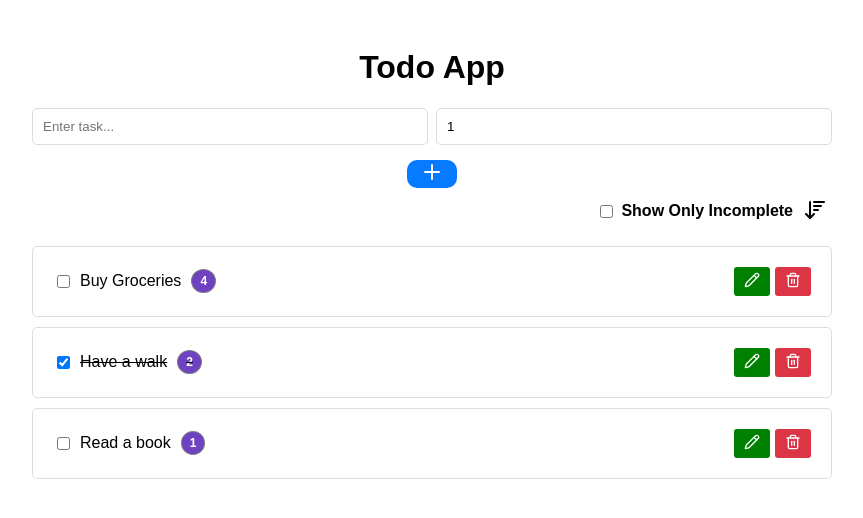
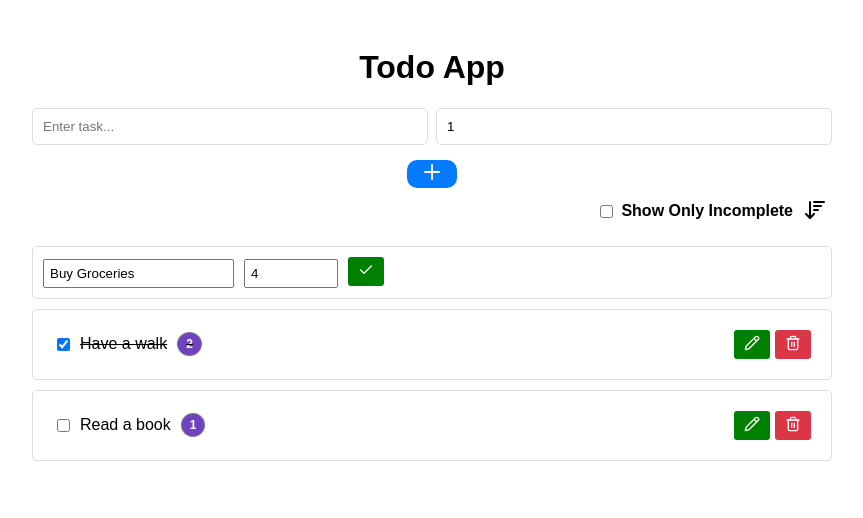
Before and after one commit to junsan24/react-todo-app, a React (Vite) app: page / in a window 1280 px wide. Both pictures are taken after a click on the button 960 px from the left and 281 px from the top of the page. Shown: the top 518 px of the page, without its empty margins (208-1071 px from the left). Built offline with nearby package versions, Linux system fonts and the light colour scheme.

Commit message:
Edit task

```diff
--- a/src/App.jsx
+++ b/src/App.jsx
@@ -24,6 +24,16 @@ const App = () => {
         setTasks([...tasks, newTask])
     }
 
+    const updateTask = (id, newTitle, newPriority) => {
+        const updatedTasks = tasks.map(task => {
+            if (task.id === id) {
+                return { ...task, title: newTitle, priority: newPriority }
+            }
+            return task
+        })
+        setTasks(updatedTasks)
+    }
+
     const toggleTaskCompletion = (id) => {
         const updatedTasks = tasks.map(task => {
             if (task.id === id) {
@@ -46,13 +56,12 @@ const App = () => {
         setTasks(sortedTasks)
     }
 
-
     return (
         <div style={{fontFamily: 'Arial', maxWidth: '800px', margin: 'auto', padding: '20px'}}>
           <h1 style={{textAlign: 'center'}}>Todo App</h1>
           <TaskForm addTask={addTask} />
           <TaskControls showOnlyIncomplete={showOnlyIncomplete} setShowOnlyIncomplete={setShowOnlyIncomplete} sortTasks={sortTasks} />
-          <TaskList removeTask={removeTask} toggleTaskCompletion={toggleTaskCompletion} showOnlyIncomplete={showOnlyIncomplete} tasks={tasks} />
+          <TaskList updateTask={updateTask} removeTask={removeTask} toggleTaskCompletion={toggleTaskCompletion} showOnlyIncomplete={showOnlyIncomplete} tasks={tasks} />
         </div>
     )
 }
--- a/src/components/EditTaskForm.jsx
+++ b/src/components/EditTaskForm.jsx
@@ -1,7 +1,27 @@
-const EditTaskForm = () => {
+import { Check } from 'lucide-react'
+import { useState } from 'react'
+
+const EditTaskForm = ({ task, updateTask, setEditingTaskId }) => {
+    const [editedTitle, setEditedTitle] = useState(task.title)
+    const [editedPriority, setEditedPriority] = useState(task.priority)
+
+    const editTask = () => {
+
+        if(editedTitle.trim() !== '') {
+            updateTask(task.id, editedTitle, editedPriority)
+        }
+
+        setEditingTaskId(null)
+    }
+
     return (
-        <>
-        </>
+        <div>
+            <input type="text" value={editedTitle} onChange={(e) => setEditedTitle(e.target.value)} style={{marginRight: '10px', padding: '5px', flex: 1}} />
+            <input type="text" value={editedPriority} onChange={(e) => setEditedPriority(e.target.value)} style={{marginRight: '10px', padding: '5px', width: '80px'}} />
+            <button onClick={editTask} style={{backgroundColor: 'green', color: 'white', border: 'none', padding: '5px 10px', borderRadius: '3px', cursor: 'pointer'}}>
+                <Check size={16} />
+            </button>
+        </div>
     )
 }
 
--- a/src/components/TaskItem.jsx
+++ b/src/components/TaskItem.jsx
@@ -1,6 +1,6 @@
 import { Trash, Pencil } from 'lucide-react'
 
-const TaskItem = ({ task, toggleTaskCompletion, removeTask }) => {
+const TaskItem = ({ task, toggleTaskCompletion, removeTask, setEditingTaskId }) => {
     return (
         <div style={{display: 'flex', alignItems: 'center', padding: '10px'}}>
             <input
@@ -16,7 +16,7 @@ const TaskItem = ({ task, toggleTaskCompletion, removeTask }) => {
                     {task.priority}
                 </span>
             </span>
-            <button style={{marginLeft: 'auto', backgroundColor: 'green', color: 'white', border: 'none', padding: '5px 10px', borderRadius: '3px', cursor: 'pointer'}}>
+            <button style={{marginLeft: 'auto', backgroundColor: 'green', color: 'white', border: 'none', padding: '5px 10px', borderRadius: '3px', cursor: 'pointer'}} onClick={() => setEditingTaskId(task.id)}>
                 <Pencil size={16} />
             </button>
             <button onClick={() => removeTask(task.id)} style={{marginLeft: '5px', backgroundColor: '#dc3545', color: 'white', border: 'none', padding: '5px 10px', borderRadius: '3px', cursor: 'pointer'}}>
--- a/src/components/TaskList.jsx
+++ b/src/components/TaskList.jsx
@@ -1,7 +1,10 @@
 import TaskItem from "./TaskItem"
 import EditTaskForm from "./EditTaskForm"
+import { useState } from "react"
 
-const TaskList = ({ tasks, showOnlyIncomplete, toggleTaskCompletion, removeTask }) => {
+const TaskList = ({ tasks, showOnlyIncomplete, toggleTaskCompletion, removeTask, updateTask }) => {
+    const [editingTaskId, setEditingTaskId] = useState(null)
+
     return (
         <div>
             <ul style={{listStyle: 'none', padding: 0}}>
@@ -9,7 +12,11 @@ const TaskList = ({ tasks, showOnlyIncomplete, toggleTaskCompletion, removeTask
                     <li key={task.id}
                         style={{marginBottom: '10px', border: '1px solid #ddd', borderRadius: '5px', padding: '10px'}}
                     >
-                        <TaskItem removeTask={removeTask} key={task.id} task={task} toggleTaskCompletion={toggleTaskCompletion} />
+                        {editingTaskId === task.id ? (
+                            <EditTaskForm task={task} updateTask={updateTask} setEditingTaskId={setEditingTaskId} />
+                        ) : (
+                            <TaskItem setEditingTaskId={setEditingTaskId} removeTask={removeTask} key={task.id} task={task} toggleTaskCompletion={toggleTaskCompletion} />
+                        )}
                     </li>
                 ))}
             </ul>
```
